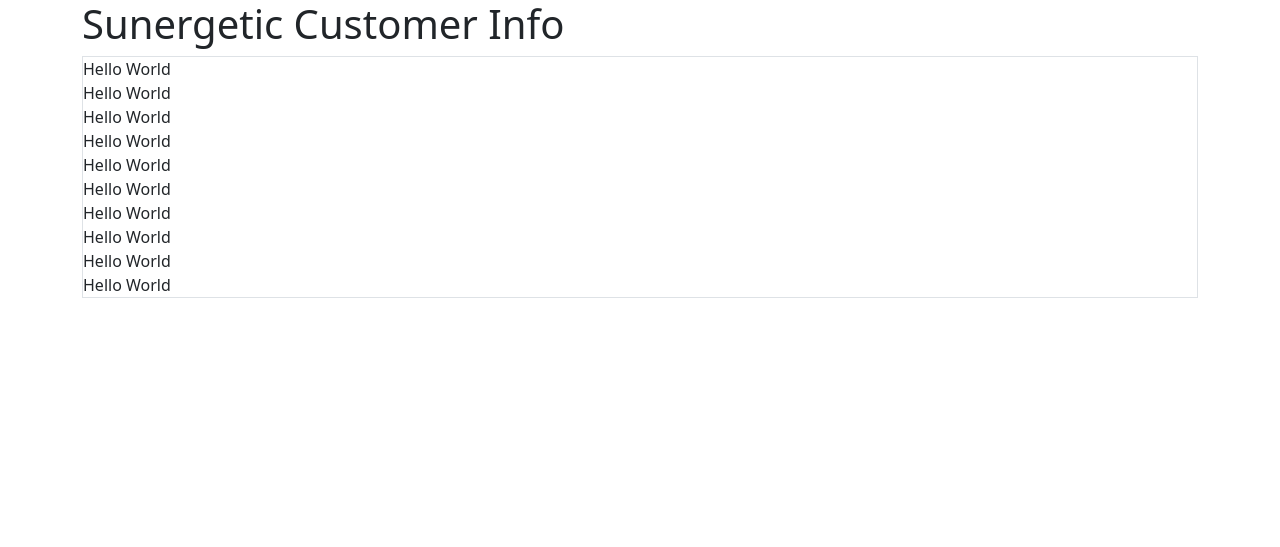
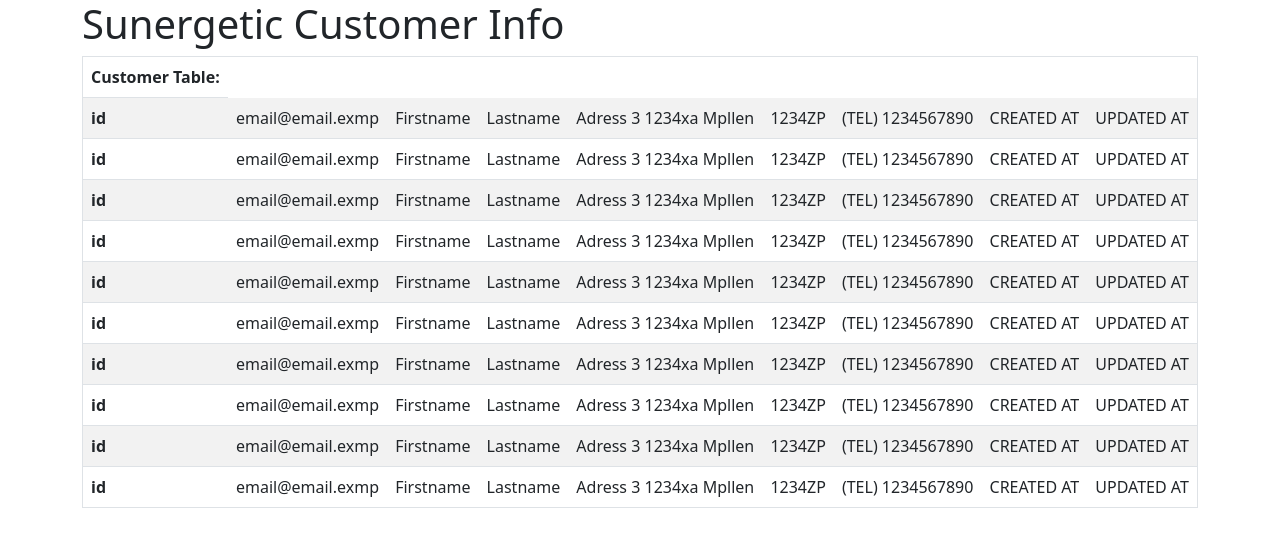
Before and after one commit to MuffinzCat/Sunergetic-Assesment, a PHP site: page / in a window 1280 px wide. Shown: the top 547 px of the page. Run offline with PHP 8.4, Linux system fonts and the light colour scheme.

Commit message:
Added a table which will house the user information.

```diff
--- a/index.php
+++ b/index.php
@@ -12,14 +12,33 @@
     <div class="col-12">
         <h1>Sunergetic Customer Info</h1>
     </div>
-    <div class='col-12 border'>
-        <?php
-        for ($x = 0; $x < 10; $x++) {
-            echo "<div class='col-12'>
-                    Hello World
-              </div>";
-        }
-        ?>
+    <div class='col-12'>
+        <table class="table table-striped border">
+            <thead>
+            <tr>
+                <th>
+                    Customer Table:
+                </th>
+            </tr>
+            </thead>
+            <tbody>
+            <?php
+            for ($x = 0; $x < 10; $x++) {
+                echo "<tr>
+<th scope='row'>id</th>
+<td>email@email.exmp</td>
+<td>Firstname</td>
+<td>Lastname</td>
+<td>Adress 3\n1234xa Mpllen</td>
+<td>1234ZP</td>
+<td>(TEL) 1234567890</td>
+<td>CREATED AT</td>
+<td>UPDATED AT</td>
+</tr>";
+            }
+            ?>
+            </tbody>
+        </table>
     </div>
 </div>
 
```
